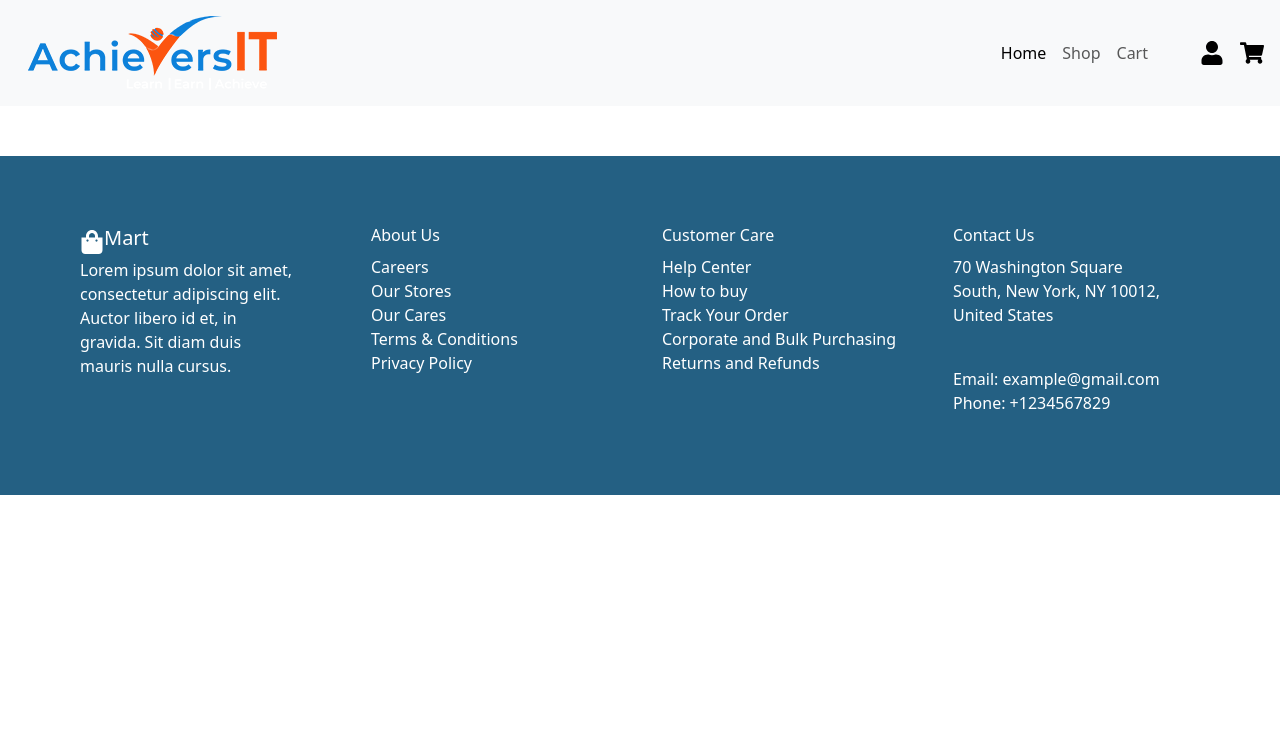
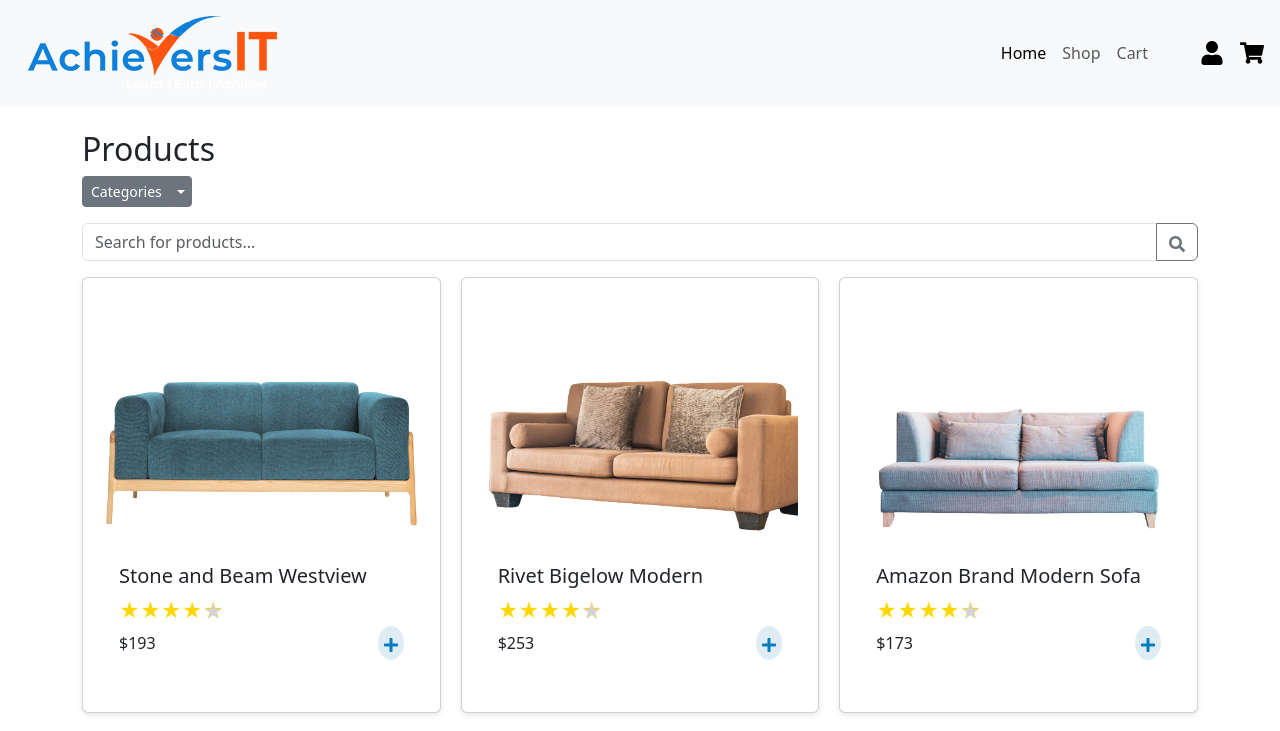
Before and after one commit to VANGATHANUSREE/ecommerce, a React (Create React App) app: page /shop in a window 1280 px wide. Shown: the top 731 px of the page. Built offline with nearby package versions, Linux system fonts and the light colour scheme.

Commit message:
Made required changes in cart and shop components

```diff
--- a/src/App.js
+++ b/src/App.js
@@ -1,20 +1,28 @@
 import React from 'react';
+import { Routes, Route } from 'react-router-dom';
 import Header from './components/Header';
 import Home from './components/Home';
 import Footer from './components/Footer';
-import {Routes,Route } from 'react-router-dom'; // BrowserRouter only in the App component
-import ProductDetails from './components/ProductDetails'; // Ensure correct import path for ProductDetails
+import Cart from './components/Cart';
+import Shop from './components/Shop';
+import ProductDetails from './components/ProductDetails'; // Ensure correct import path
+import { CartProvider } from './components/CartContext'; // Ensure correct import path
 
 function App() {
   return (
+    <CartProvider>
       <div>
         <Header />
-        <Routes> {/* Wrap routes in Routes */}
-          <Route path="/" element={<Home />} /> {/* Home route */}
-          <Route path="/product/:id" element={<ProductDetails />} /> {/* Product details route */}
+        <Routes>
+          <Route path="/" element={<Home />} />
+          <Route path="/product/:id" element={<ProductDetails />} />
+          <Route path="/cart" element={<Cart />} />
+          <Route path="/shop" element={<Shop />} />
         </Routes>
         <Footer />
       </div>
+    </CartProvider>
   );
 }
+
 export default App;
--- a/src/components/Cart.js
+++ b/src/components/Cart.js
@@ -1,23 +1,25 @@
-// Cart.js
 import React from 'react';
+import { useCart } from './CartContext'; // Use CartContext to access cart state
 
 const Cart = () => {
-  const cartItems = []; // Initially, no items in the cart
-  const totalPrice = cartItems.reduce((total, item) => total + item.price, 0).toFixed(2);
+  const { cartItems, removeFromCart, totalPrice } = useCart();
+
+  if (!cartItems) {
+    return <div>Loading...</div>; // Handle case where cartItems might be undefined
+  }
 
   return (
     <div>
-      <h1>Cart</h1>
-      {cartItems.length === 0 ? (
-        <p>No items in cart</p>
-      ) : (
-        <ul>
-          {cartItems.map((item, index) => (
-            <li key={index}>{item.name} - ${item.price}</li>
-          ))}
-        </ul>
-      )}
-      <h2>Total Price: ${totalPrice}</h2>
+      <h2>Your Cart</h2>
+      <ul>
+        {cartItems.map(item => (
+          <li key={item.id}>
+            {item.productName} - ${item.price}
+            <button onClick={() => removeFromCart(item.id)}>Remove</button>
+          </li>
+        ))}
+      </ul>
+      <div>Total: ${totalPrice}</div>
     </div>
   );
 };
--- a/src/components/ProductDetails.js
+++ b/src/components/ProductDetails.js
@@ -1,13 +1,16 @@
-import React from 'react';
+import React, { useState } from 'react';
 import { useParams, Link } from 'react-router-dom';
 import { products } from '../Assets/products'; // Adjust the import path as necessary
+import { useCart } from './CartContext'; // Import the CartContext
 
 const ProductDetails = () => {
   const { id } = useParams(); // Get the product ID from the URL
   const product = products.find(item => item.id === id); // Find the product by ID
+  const { addToCart } = useCart(); // Get the addToCart function from context
+  const [quantity, setQuantity] = useState(1); // Local state for quantity
 
   if (!product) {
-    return <div>Product not found</div>; // Handle case where product is not found
+    return <div className="container">Product not found</div>; // Handle case where product is not found
   }
 
   // Filter for similar products in the same category, excluding the current product
@@ -15,16 +18,35 @@
     item => item.category === product.category && item.id !== product.id
   );
 
+  const handleAddToCart = () => {
+    addToCart({ id: product.id, name: product.productName, price: product.price, quantity });
+  };
+
   return (
     <>
       <div className="container">
         <h1>{product.productName}</h1>
-        <img src={product.imgUrl} alt={product.productName} style={{ height: '500px', width: '75%' }}/>
+        <img src={product.imgUrl} alt={product.productName} style={{ height: '500px', width: '75%' }} />
         <p>Price: ${product.price}</p>
         <p>Discount: {product.discount}% OFF</p>
         <p>Description: {product.description}</p>
         <p>Average Rating: {product.avgRating}</p>
-        {/* Add more product details as necessary */}
+
+        {/* Quantity selection */}
+        <div>
+          <label htmlFor="quantity">Quantity:</label>
+          <input
+            type="number"
+            id="quantity"
+            value={quantity}
+            min="1"
+            onChange={(e) => setQuantity(Number(e.target.value))}
+            style={{ width: '60px', marginLeft: '10px' }}
+          />
+        </div>
+        <button className="btn btn-primary" onClick={handleAddToCart}>
+          Add to Cart
+        </button>
       </div>
 
       <div className="container">
@@ -34,7 +56,7 @@
             similarProducts.map(similarProduct => (
               <div key={similarProduct.id} className="col-md-4">
                 <div className="product-card">
-                <Link to={`/product/${similarProduct.id}`}>
+                  <Link to={`/product/${similarProduct.id}`}>
                     <img
                       src={similarProduct.imgUrl}
                       alt={similarProduct.productName}
--- a/src/components/Shop.js
+++ b/src/components/Shop.js
@@ -1,14 +1,74 @@
-import React from 'react';
-import { FaSearch } from 'react-icons/fa';
+import React, { useState, useEffect } from 'react';
+import { FaSearch, FaPlus } from 'react-icons/fa';
+import { products } from '../Assets/products'; // Adjust the import path accordingly
+import { Link } from 'react-router-dom';
+import { useCart } from './CartContext';
+import './BigDiscount.css'; // Make sure to create a CSS file for styling
 
 const Shop = () => {
+  const { addToCart } = useCart();
+  const [selectedCategory, setSelectedCategory] = useState('');
+  const [searchTerm, setSearchTerm] = useState('');
+  const [filteredProducts, setFilteredProducts] = useState(products);
+  const [debouncedSearchTerm, setDebouncedSearchTerm] = useState('');
+  const [showPopup, setShowPopup] = useState(false);
+
+
+  useEffect(() => {
+    const timer = setTimeout(() => {
+      setDebouncedSearchTerm(searchTerm);
+    }, 500); // Delay for debounce
+    return () => clearTimeout(timer); // Cleanup the timeout
+  }, [searchTerm]);
+  // UseEffect to update filtered products whenever the category or search term changes
+  useEffect(() => {
+    filterProducts(selectedCategory, debouncedSearchTerm);
+  }, [selectedCategory, debouncedSearchTerm]);
+
+  // Debounce search functionality (to limit number of filters triggered during typing)
+  useEffect(() => {
+    const timer = setTimeout(() => {
+      setDebouncedSearchTerm(searchTerm);
+    }, 500); // Adjust the delay to your liking
+    return () => clearTimeout(timer); // Clean up the timeout on component unmount or before setting a new one
+  }, [searchTerm]);
+
+  // Function to handle category selection
+  const handleCategorySelect = (category) => {
+    setSelectedCategory(category);
+  };
+
+  // Function to handle search
+  const handleSearch = (e) => {
+    setSearchTerm(e.target.value); // Update search term state
+  };
+
+  // Function to filter products based on category and search term
+  const filterProducts = (category, search) => {
+    const filtered = products.filter((product) => {
+      const matchesCategory = category ? product.category === category : true;
+      const matchesSearch = product.productName.toLowerCase().includes(search.toLowerCase());
+      return matchesCategory && matchesSearch;
+    });
+    setFilteredProducts(filtered);
+  };
+
+  const handleAddToCart = (product) => {
+    addToCart(product);
+    setShowPopup(true); // Show the popup message
+    setTimeout(() => {
+      setShowPopup(false); // Hide the popup after 2 seconds
+    }, 2000);
+  };
+
   return (
-    <>
     <div className="container mt-4">
       <h2>Products</h2>
+
+      {/* Category Dropdown */}
       <div className="btn-group mb-3">
         <button className="btn btn-secondary btn-sm" type="button">
-            Small split button
+          Categories
         </button>
         <button
           type="button"
@@ -19,27 +79,77 @@
           <span className="visually-hidden">Toggle Dropdown</span>
         </button>
         <ul className="dropdown-menu">
-            <li><a className="dropdown-item" href="#">Sofa</a></li>
-            <li><a className="dropdown-item" href="#">Chair</a></li>
-            <li><a className="dropdown-item" href="#">Mobile</a></li>
-            <li><a className="dropdown-item" href="#">Watch</a></li>
-            <li><a className="dropdown-item" href="#">Wireless</a></li>
+          <li><a className="dropdown-item" onClick={() => handleCategorySelect('sofa')}>Sofa</a></li>
+          <li><a className="dropdown-item" onClick={() => handleCategorySelect('chair')}>Chair</a></li>
+          <li><a className="dropdown-item" onClick={() => handleCategorySelect('mobile')}>Mobile</a></li>
+          <li><a className="dropdown-item" onClick={() => handleCategorySelect('watch')}>Watch</a></li>
+          <li><a className="dropdown-item" onClick={() => handleCategorySelect('wireless')}>Wireless</a></li>
         </ul>
       </div>
+
+      {/* Search Bar */}
       <div className="input-group mb-3">
         <input
           type="text"
           className="form-control"
           placeholder="Search for products..."
           aria-label="Search for products"
+          value={searchTerm}
+          onChange={handleSearch} // Update search term state
         />
         <button className="btn btn-outline-secondary" type="button">
-            <FaSearch /> {/* Use the search icon from react-icons */}
+          <FaSearch />
         </button>
       </div>
+
+      {/* Display filtered products as cards */}
+      <div className="cards-container">
+        {filteredProducts.length > 0 ? (
+          filteredProducts.map(product => (
+            <div key={product.id} className="card">
+              <Link to={`/product/${product.id}`}>
+                <img
+                  src={product.imgUrl}
+                  className="card-img-top"
+                  alt={product.productName}
+                  style={{ cursor: 'pointer' }}
+                />
+              </Link>
+              <div className="card-body">
+                <h5 className="card-title">{product.productName}</h5>
+                <div className="card-rating">
+                  {renderStars(product.avgRating)}
                 </div>
-    </>
+                <p className="card-price">
+                  ${product.price}
+                  <span className='plus-icon' onClick={() => addToCart(product)}>
+                    <FaPlus style={{ cursor: 'pointer' }} />
+                  </span>
+                </p>
+              </div>
+            </div>
+          ))
+        ) : (
+          <div className="no-products">No products found.</div>
+        )}
+      </div>
+    </div>
   );
 };
 
+const renderStars = (rating) => {
+  const fullStars = Math.floor(rating);
+  const halfStar = rating % 1 >= 0.5 ? 1 : 0;
+
+  return Array.from({ length: 5 }, (_, index) => {
+    if (index < fullStars) {
+      return <span key={index} className="star filled">★</span>;
+    } else if (index === fullStars && halfStar) {
+      return <span key={index} className="star half-filled">★</span>;
+    } else {
+      return <span key={index} className="star">★</span>;
+    }
+  });
+};
+
 export default Shop;
```
Also changed, not shown: src/components/Header.js (+16 -15 lines). Lines whose indentation alone changed are shown as unchanged.
